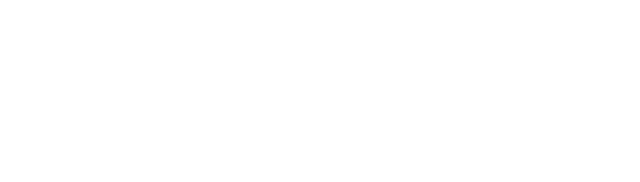
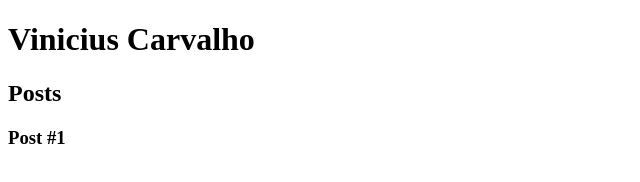
Before and after one commit to viniicarvalho/Meu-primeiro-Repositorio-DIO, a plain HTML site: page index.html in a window 1280 px wide. Shown: the whole page, without its empty margins (0-640 px from the left). Drawn offline with Linux system fonts and the light colour scheme.

Commit message:
Aula 2 de Semantica

```diff
--- a/index.html
+++ b/index.html
@@ -7,6 +7,19 @@
     <title>Vinicius Carvalho</title>
 </head>
 <body>
-
+    <header>
+        <h1>Vinicius Carvalho</h1>
+    </header>
+    <section>
+        <header>
+            <h2>Posts</h2>
+        </header>
+        <article>
+            <header>
+                <h3>Post #1</h3>
+            </header>
+        </article>
+    </section>
+    <footer></footer>
 </body>
 </html>
```
